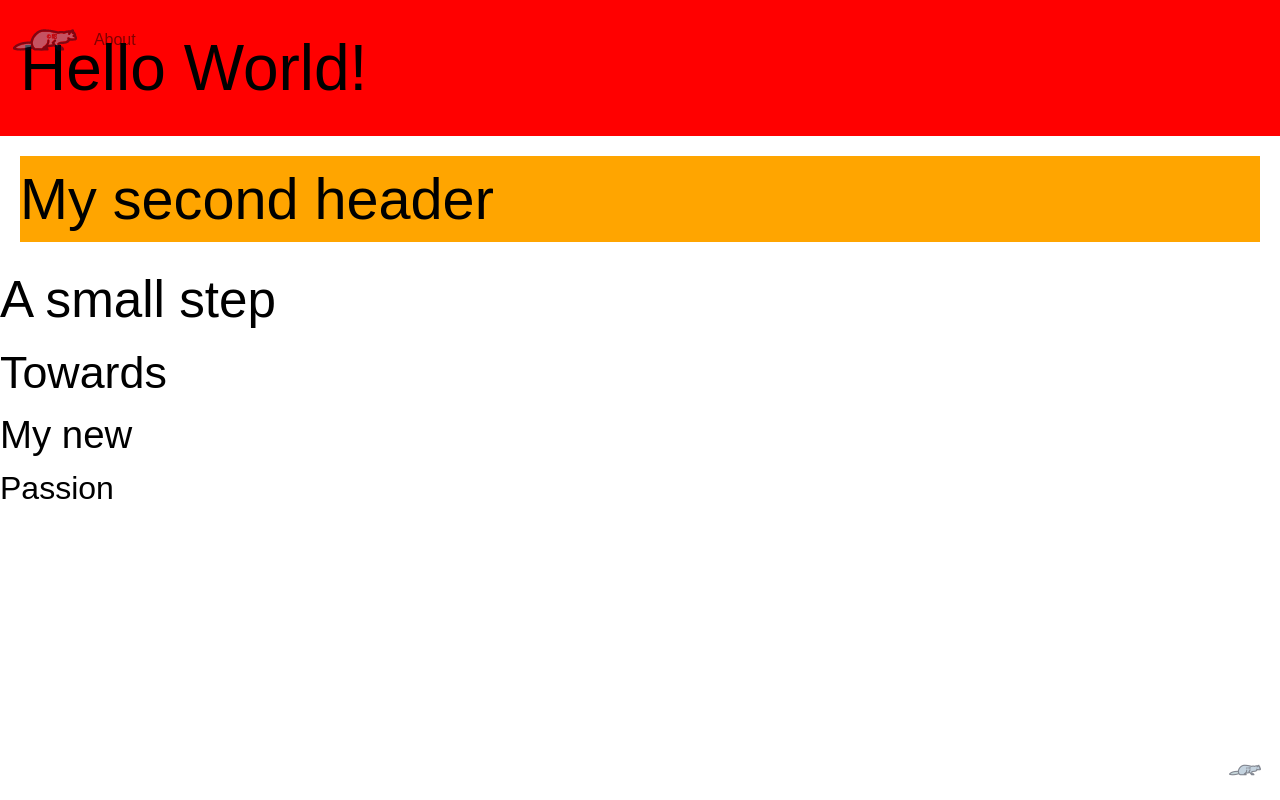
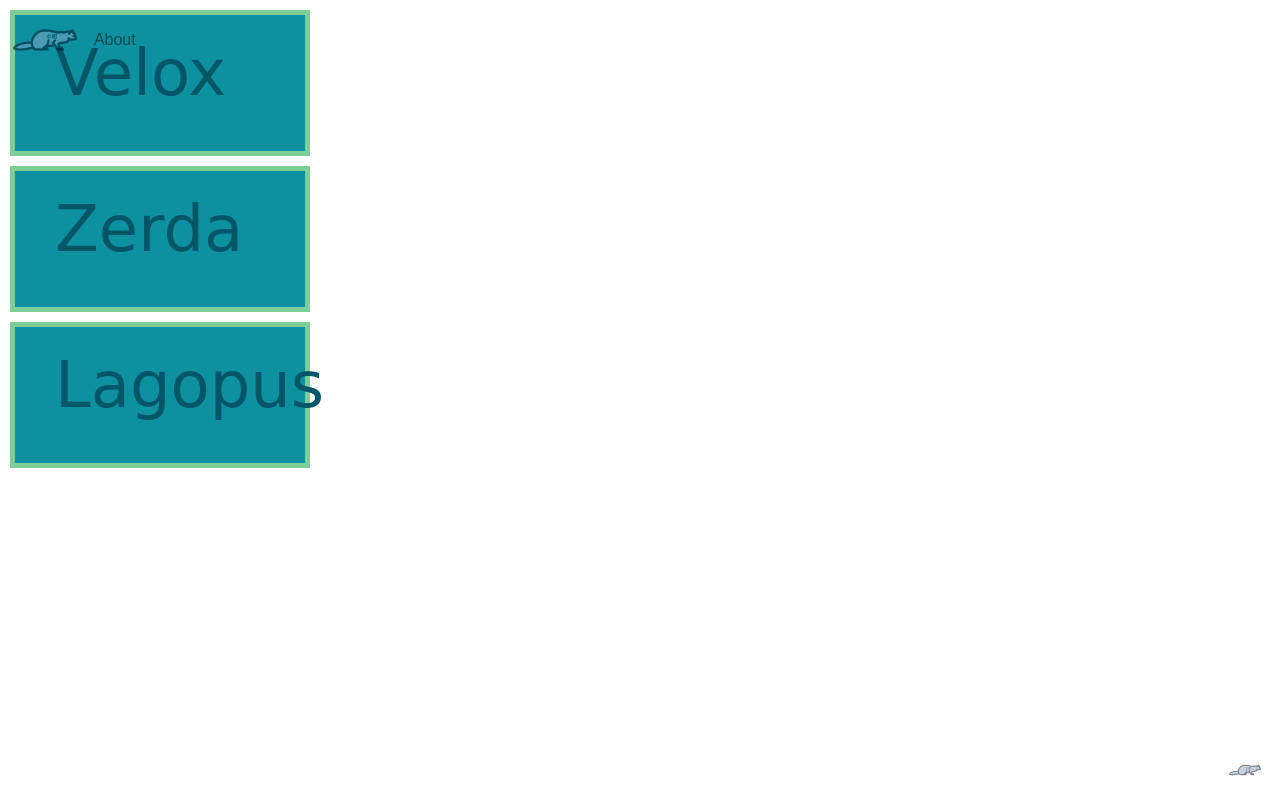
Before and after one commit to szabolcshlatky/my-first-repository, a website built with Vite: page index.html in a window 1280 px wide. Built offline with nearby package versions, Linux system fonts and the light colour scheme.

Commit message:
branch 5 added

```diff
--- a/index.html
+++ b/index.html
@@ -1,5 +1,5 @@
 <!DOCTYPE html>
-<html lang="en-HU" dir="ltr" id="workshop-1-2">
+<html lang="en-HU" dir="ltr" id="workshop-1-3">
 
 <head>
 
@@ -27,7 +27,7 @@
   <meta name="audience" content="all" />
   <!-- <meta name="theme-color" content="#000000" /> -->
 
-  <title>Workshop 1/2 - Címsorok</title>
+  <title>Workshop 1/3 - Velox Zerda Lagopus</title>
 
   <link rel="icon" href="/assets/images/favicon.ico" />
   <link rel="apple-touch-icon" href="/assets/images/favicon.ico" />
@@ -123,12 +123,9 @@
     </figcaption>
   </figure>
 
-  <h1 id="main">Hello World!</h1>
-  <h2>My second header</h2>
-  <h3>A small step</h3>
-  <h4>Towards</h4>
-  <h5>My new</h5>
-  <h6>Passion</h6>
+  <h1 id="main">Velox</h1>
+  <h1>Zerda</h1>
+  <h1>Lagopus</h1>
 
   <figure class="©貂">
     <button type="button" title="Go to page top" aria-label="Bookmark" onclick="location.href='#top';">
--- a/src/main.scss
+++ b/src/main.scss
@@ -4,14 +4,14 @@
   /* Variables */
 }
 
-#workshop-1-2 {
+#workshop-1-3 {
   h1 {
-    padding: 20px;
-    background-color: red;
-  }
-
-  h2 {
-    margin: 20px;
-    background-color: orange;
+    width: 300px;
+    margin: 10px;
+    border: 5px solid #7dce94;
+    padding: 10px 20px 30px 40px;
+    background-color: #0d91a1;
+    color: #015668;
+    font-family: cursive;
   }
 }
```
